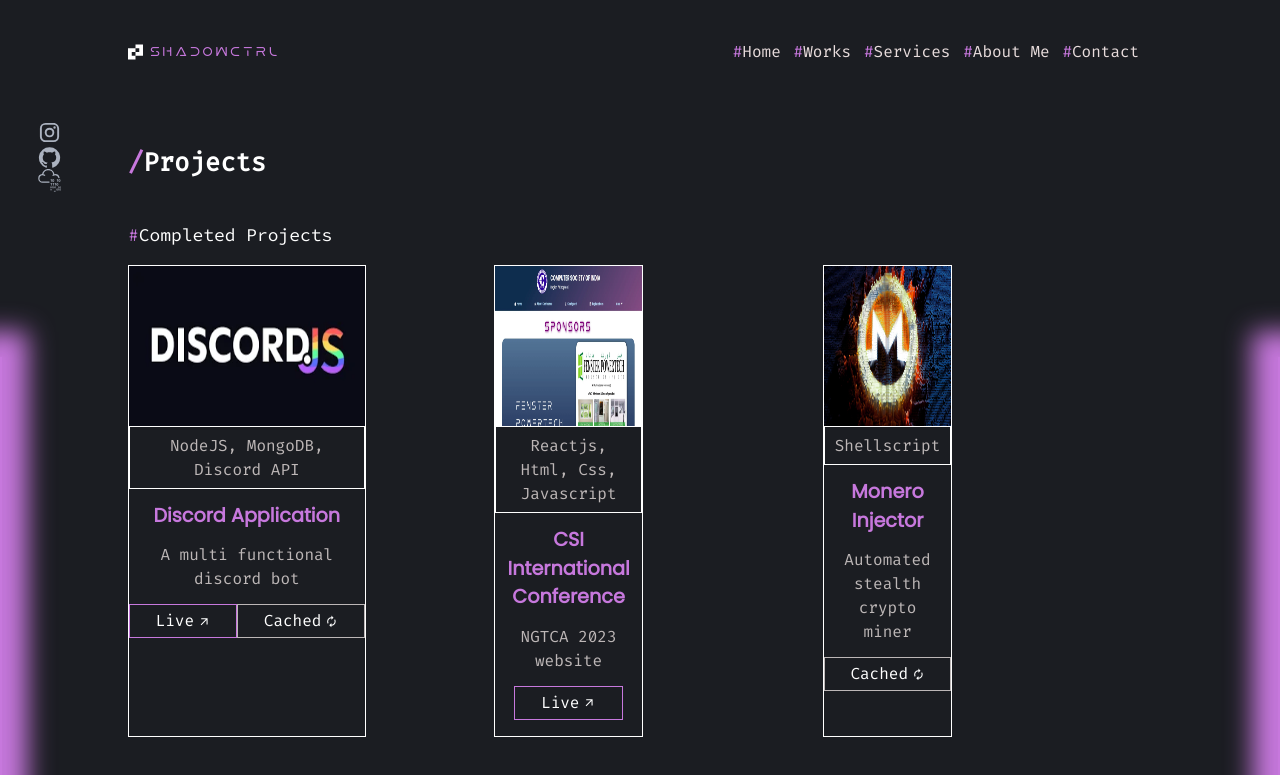
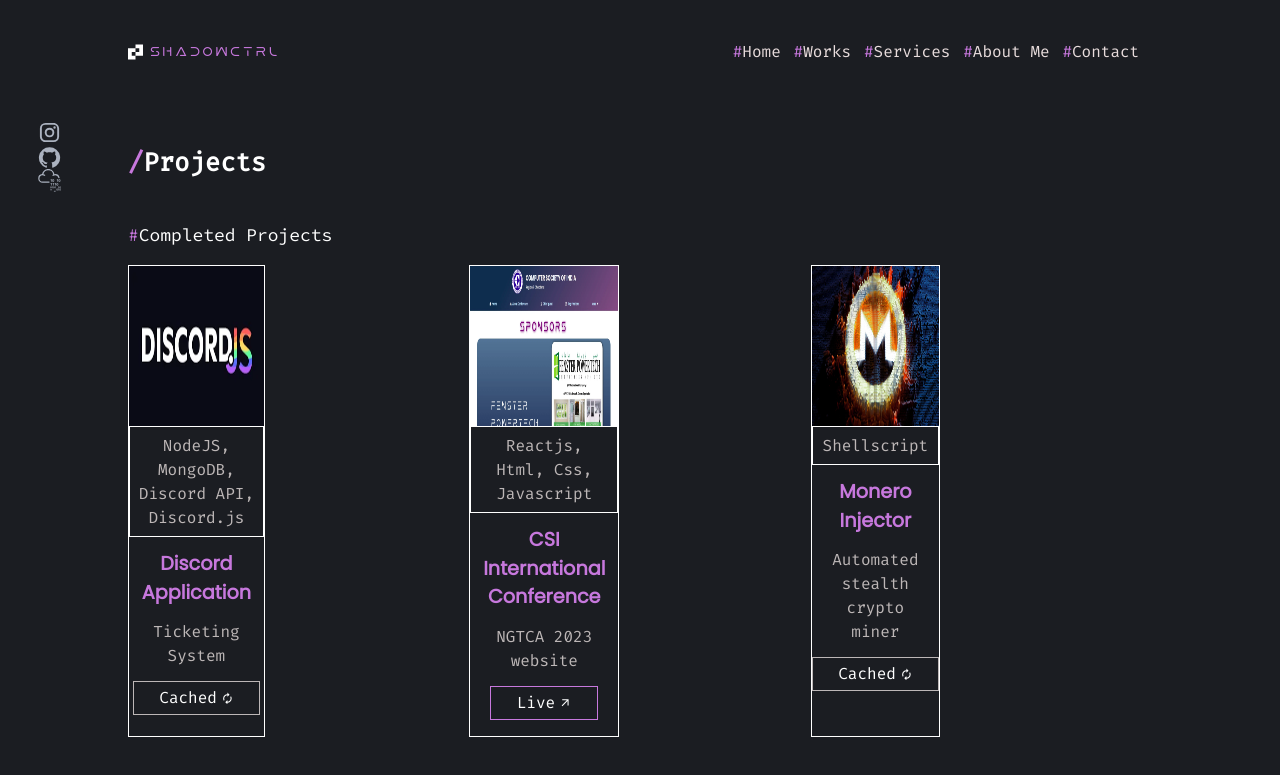
Before and after one commit to shadowctrl/portfolio-shadowctrl, a React (Vite) app: page /Works in a window 1280 px wide. Shown: the top 775 px of the page. Built offline with nearby package versions, Linux system fonts and the light colour scheme; a web font is replaced by a local one.

Commit message:
Works Updated

```diff
--- a/src/components/projects/projects.js
+++ b/src/components/projects/projects.js
@@ -1,11 +1,10 @@
 const projects = [
   {
     image: "/images/discordjs.webp",
-    languages: "NodeJS, MongoDB, Discord API",
+    languages: "NodeJS, MongoDB, Discord API, Discord.js",
     title: "Discord Application",
-    description: "A multi functional discord bot",
-    cached: "https://github.com/shadowctrl/whitehatian-discord-bot",
-    live: "https://discord.gg/QKjrhegdx5",
+    description: "Ticketing System",
+    cached: "https://github.com/muralianand12345/Discord-Ticket-Bot",
   },
   {
     image: "/images/csi.webp",
@@ -41,11 +40,11 @@
 
 export const onGoingProjects = [
   {
-    image: "/images/whitehatian_website.webp",
-    languages: "ReactJS, NodeJS, Firebase, Html, Css",
-    title: "White Hatians Website",
-    description: "A website for the cyber security club 'White Hatians'",
-    progress: "https://github.com/shadowctrl/White-Hatians-Website",
+    image: "/images/shadowx.webp",
+    languages: "ReactJS, NodeJS, Tailwind CSS, Lottie",
+    title: "ShadowX Website",
+    description: "A startup website design",
+    progress: "https://github.com/shadowctrl/ShadowX",
   },
 ];
 
--- a/src/components/works/works.jsx
+++ b/src/components/works/works.jsx
@@ -72,8 +72,8 @@
         <span>#</span>Completed Projects
       </Child>
       <ProjectMain>
-        <Box1 />
-        <Box />
+        {/* <Box1 />
+        <Box /> */}
         <ProjectsRenderer>
           {projects.map((value, index) => (
             <ProjectContainer key={value.title}>
```
Also changed, not shown: public/images/shadowx.webp (added), public/images/whitehatian_website.webp (deleted).
